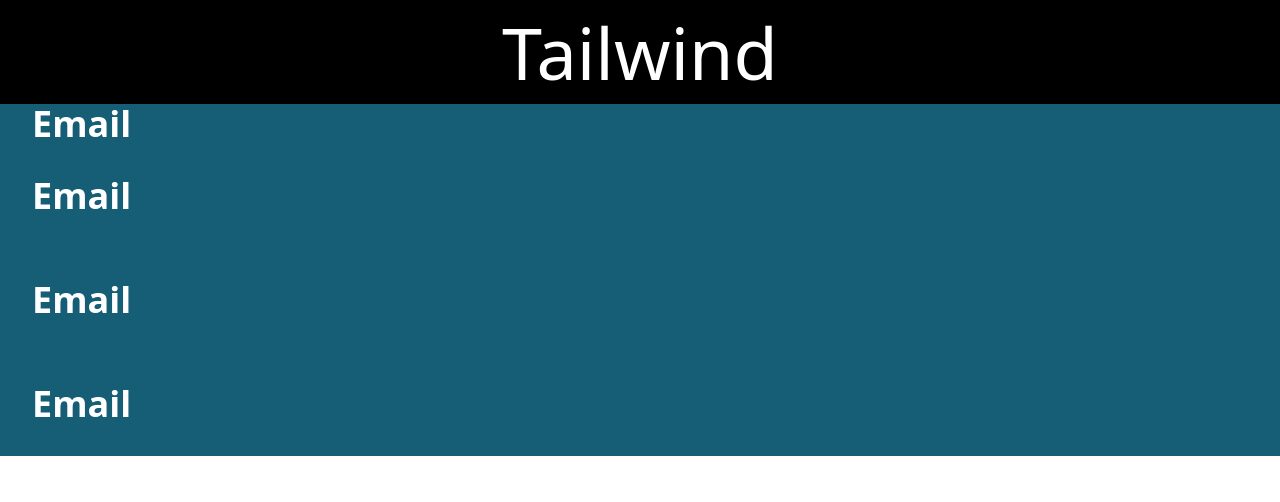
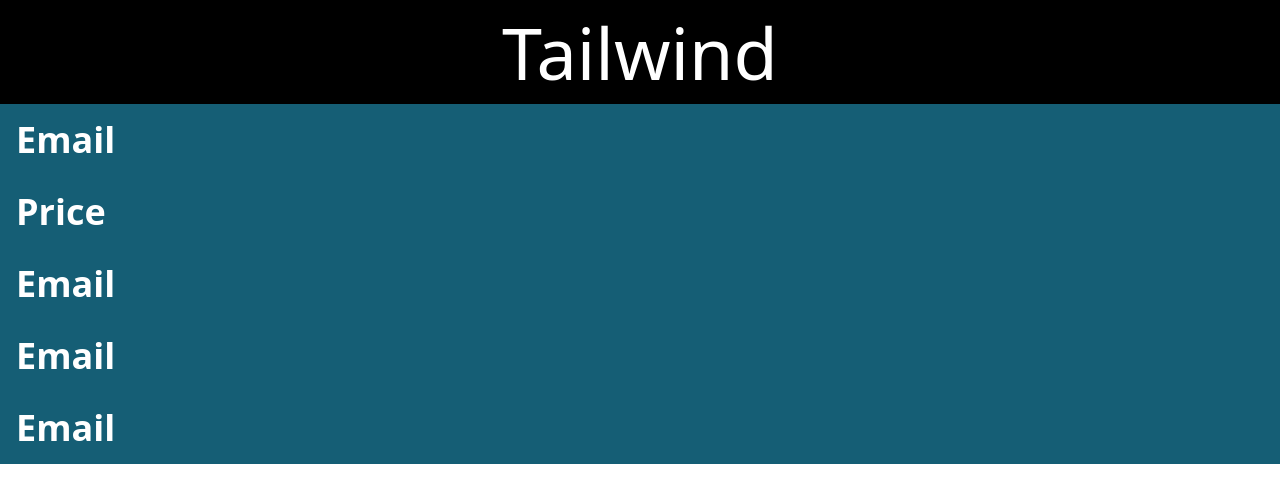
Before and after one commit to kunwarabhi7/tailwind, a Next.js app: page / in a window 1280 px wide. Shown: the top 502 px of the page. Built offline with nearby package versions, Linux system fonts and the light colour scheme.

Commit message:
added pricing page

```diff
--- a/pages/index.js
+++ b/pages/index.js
@@ -5,10 +5,11 @@
     <>
     <div className='bg-black text-white text-center text-7xl py-4 '>Tailwind</div>
    <ul className='text-white cursor-pointer bg-cyan-800 text-4xl'>
-    <Link href='/email' className='p-8 font-bold'>Email</Link>
-    <li className='p-8 font-bold'>Email</li>
-    <li className='p-8 font-bold'>Email</li>
-    <li className='p-8 font-bold'>Email</li>
+   <li className='p-4 font-bold'> <Link href='/email' >Email</Link> </li>
+<li className='p-4 font-bold'>    <Link href='/price' >Price</Link> </li>
+<li className='p-4 font-bold'> <Link href='/email' >Email</Link> </li>
+<li className='p-4 font-bold'> <Link href='/email' >Email</Link> </li>
+<li className='p-4 font-bold'> <Link href='/email' >Email</Link> </li>
     </ul>
     </>
   )
--- /dev/null
+++ b/pages/price.jsx
@@ -0,0 +1,11 @@
+import React from 'react'
+
+const price = () => {
+  return (
+    <div>
+      price
+    </div>
+  )
+}
+
+export default price
```
